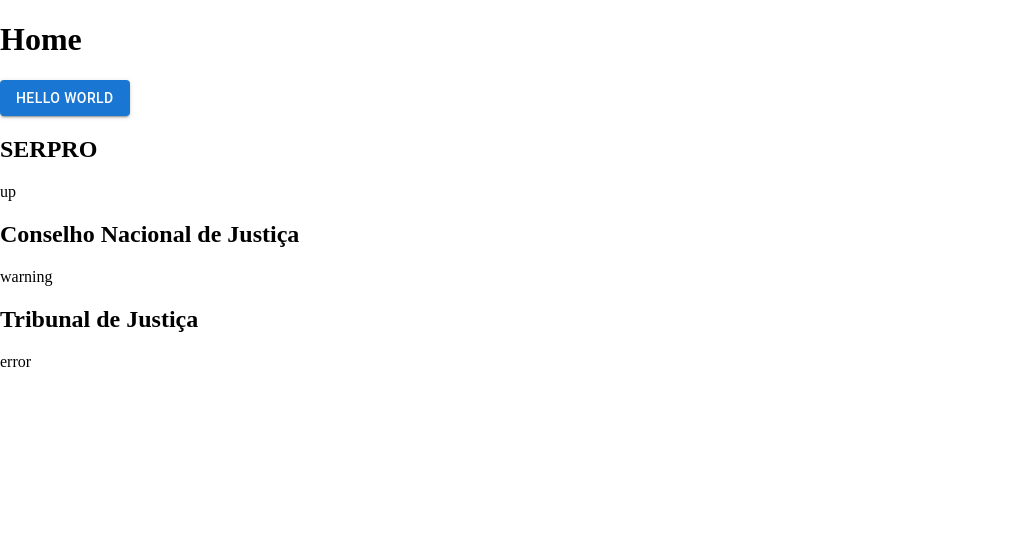
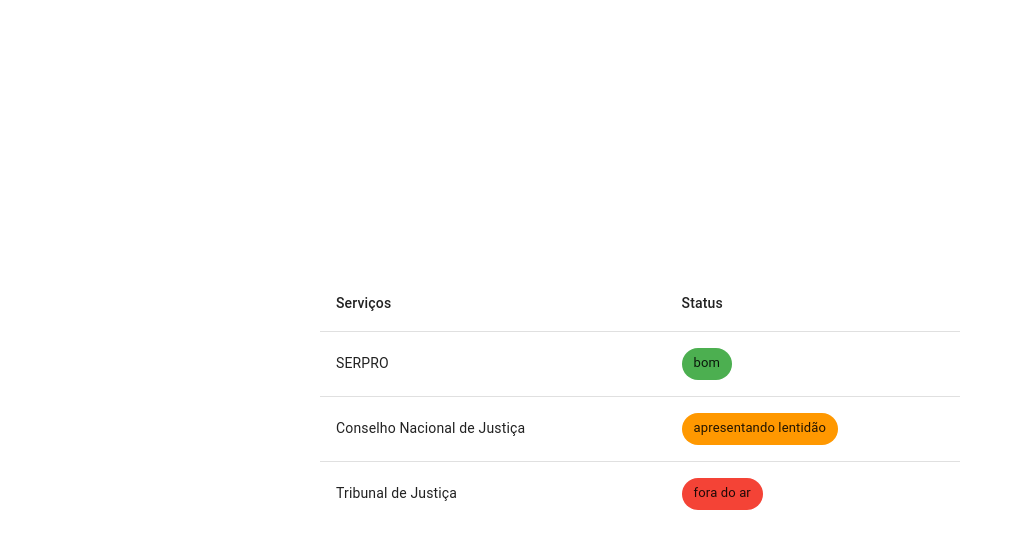
Before and after one commit to lbarga/dprgs-challenge, a Next.js app: page / in a window 1280 px wide. Shown: the top 548 px of the page, without its empty margins (0-1023 px from the left). Built offline with nearby package versions, Linux system fonts and the light colour scheme.

Commit message:
add chip and tests

```diff
--- /dev/null
+++ b/src/components/chip/chip.styles.tsx
@@ -0,0 +1,18 @@
+import { ServiceStatus } from "@/models/service-model";
+import MaterialChip from "@mui/material/Chip";
+import styled from "styled-components";
+
+const statusBackgroundColors = {
+  [ServiceStatus.UP]: "#4caf50",
+  [ServiceStatus.WARNING]: "#ff9800",
+  [ServiceStatus.ERROR]: "#f44336",
+};
+
+type ChipProps = {
+  status: ServiceStatus;
+};
+
+export const SChip = styled(MaterialChip)<ChipProps>`
+  background-color: ${(props) =>
+    statusBackgroundColors[props.status]} !important;
+`;
--- /dev/null
+++ b/src/components/chip/chip.tsx
@@ -0,0 +1,22 @@
+import { ServiceStatus } from "@/models/service-model";
+import { SChip } from "./chip.styles";
+
+const StatusLabels = {
+  [ServiceStatus.UP]: "bom",
+  [ServiceStatus.WARNING]: "apresentando lentidão",
+  [ServiceStatus.ERROR]: "fora do ar",
+};
+
+const getStatusLabel = (status: ServiceStatus): string => {
+  return StatusLabels[status];
+};
+
+type ChipProps = {
+  status: ServiceStatus;
+};
+
+export const Chip = ({ status }: ChipProps = { status: ServiceStatus.UP }) => {
+  return (
+    <SChip label={getStatusLabel(status)} status={status} data-testid="chip" />
+  );
+};
--- /dev/null
+++ b/src/components/pages/home-page.styles.tsx
@@ -0,0 +1,17 @@
+import { Box, TableCell } from "@mui/material";
+import styled from "styled-components";
+
+export const HomeContainer = styled(Box)`
+  display: flex;
+  align-items: center;
+  justify-content: center;
+  flex: 1;
+`;
+
+export const HomeTableContainer = styled(Box)`
+  width: 50%;
+`;
+
+export const HomeTableCellHeader = styled(TableCell)`
+  font-weight: bold;
+`;
--- a/src/components/pages/home-page.tsx
+++ b/src/components/pages/home-page.tsx
@@ -2,8 +2,37 @@
 import { servicesService } from "@/apis/services-service";
 import { ServiceModel } from "@/models/service-model";
 import Button from "@mui/material/Button";
+import Table from "@mui/material/Table";
+import TableBody from "@mui/material/TableBody";
+import TableCell from "@mui/material/TableCell";
+import TableHead from "@mui/material/TableHead";
+import TableRow from "@mui/material/TableRow";
 import { useEffect, useState } from "react";
 import styled from "styled-components";
+import { Chip } from "../chip/chip";
+import {
+  HomeContainer,
+  HomeTableCellHeader,
+  HomeTableContainer,
+} from "./home-page.styles";
+
+function createData(
+  name: string,
+  calories: number,
+  fat: number,
+  carbs: number,
+  protein: number
+) {
+  return { name, calories, fat, carbs, protein };
+}
+
+const rows = [
+  createData("Frozen yoghurt", 159, 6.0, 24, 4.0),
+  createData("Ice cream sandwich", 237, 9.0, 37, 4.3),
+  createData("Eclair", 262, 16.0, 24, 6.0),
+  createData("Cupcake", 305, 3.7, 67, 4.3),
+  createData("Gingerbread", 356, 16.0, 49, 3.9),
+];
 
 const SButton = styled(Button)`
   background-color: red;
@@ -26,15 +55,32 @@
   }, []);
 
   return (
-    <main>
-      <h1>Home</h1>
-      <SButton variant="contained">Hello World</SButton>
-      {services.map((service) => (
-        <div key={service.id}>
-          <h2>{service.service}</h2>
-          <p>{service.status}</p>
-        </div>
-      ))}
-    </main>
+    <HomeContainer>
+      <HomeTableContainer>
+        <Table sx={{ minWidth: 0 }} aria-label="simple table">
+          <TableHead>
+            <TableRow>
+              <HomeTableCellHeader>Serviços</HomeTableCellHeader>
+              <HomeTableCellHeader align="left">Status</HomeTableCellHeader>
+            </TableRow>
+          </TableHead>
+          <TableBody>
+            {services.map((service) => (
+              <TableRow
+                key={service.id}
+                sx={{ "&:last-child td, &:last-child th": { border: 0 } }}
+              >
+                <TableCell component="th" scope="row">
+                  {service.service}
+                </TableCell>
+                <TableCell align="left">
+                  <Chip status={service.status} />
+                </TableCell>
+              </TableRow>
+            ))}
+          </TableBody>
+        </Table>
+      </HomeTableContainer>
+    </HomeContainer>
   );
 }
--- a/src/models/service-model.ts
+++ b/src/models/service-model.ts
@@ -1,5 +1,11 @@
+export enum ServiceStatus {
+  UP = "up",
+  WARNING = "warning",
+  ERROR = "error",
+}
+
 export interface ServiceModel {
   id: number;
   service: string;
-  status: "up" | "down" | "error";
+  status: ServiceStatus;
 }
```
Also changed, not shown: 2 other files (tests, documents, lock files or other folders).
